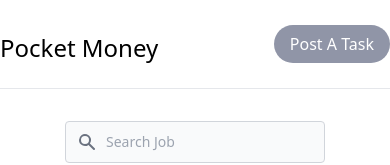
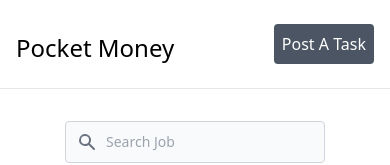
Before and after one commit to xenioushk/pocket-money-app, a React (Create React App) app: page /search-job in a window 390 px wide. Shown: the top 165 px of the page. Built offline with nearby package versions, Linux system fonts and the light colour scheme; no server answers.

Commit message:
- Added task price in home job list. - Hide job description in small screen.

```diff
--- a/src/components/Header.js
+++ b/src/components/Header.js
@@ -4,7 +4,7 @@ import { Link } from "react-router-dom"
 const Header = () => {
   return (
     <>
-      <nav className="relative container mx-auto mt-6 mb-6">
+      <nav className="relative container px-4 mx-auto mt-6 mb-6 md:px-0">
         <div className="flex items-center justify-between">
           <div className="pt-2">
             <Link to="/">
@@ -13,7 +13,7 @@ const Header = () => {
           </div>
 
           <div className="space-x-6 text-right md:flex">
-            <Link to="/add-job" className="px-4 py-2 text-white bg-darkGrayishBlue rounded-full hover:text-gray-800">
+            <Link to="/add-job" className="bg-gray-600 text-white text-underline-none p-2 block rounded hover:bg-gray-800 md:px-4 py-2 inline-block">
               Post A Task
             </Link>
           </div>
--- a/src/components/JobItem.js
+++ b/src/components/JobItem.js
@@ -3,16 +3,19 @@ import PropTypes from "prop-types"
 
 const JobItem = (props) => {
   return (
-    <div className="space-y-4 bg-white border-2 border-gray-500 mb-4 p-6" key={props.job.id}>
+    <div className="space-y-5 bg-white border-2 border-gray-500 mb-4 p-2 md:p-6" key={props.job.id}>
       <h2 className="text-2xl">{props.job.title}</h2>
-      <div dangerouslySetInnerHTML={{ __html: "<strong>Description: </strong>" + props.job.excerpt }} />
+      <div className={!props.single ? "hidden md:block" : "block"} dangerouslySetInnerHTML={{ __html: "<strong>Description: </strong>" + props.job.excerpt }} />
+      <p className="mb-6">
+        <strong>Price:</strong> &euro; {props.job.price}
+      </p>
       <p className="mb-6">
         <strong>Duration:</strong> {props.job.duration} hour(s)
       </p>
 
       {!props.single ? (
         <p className="mb-6">
-          <Link to={`/job/${props.job.id}`} className="bg-gray-600 text-white text-underline-none px-4 py-2 rounded hover:bg-gray-800">
+          <Link to={`/job/${props.job.id}`} className="bg-gray-600 text-white text-underline-none p-2 block rounded hover:bg-gray-800 md:px-4 py-2 inline-block">
             Are you interested in this task?
           </Link>
         </p>
@@ -21,9 +24,7 @@ const JobItem = (props) => {
           <p className="mb-6">
             <strong>Category:</strong> {props.job.category}
           </p>
-          <p className="mb-6">
-            <strong>Price:</strong> &euro; {props.job.price}
-          </p>
+
           <p className="mb-6">
             <strong>Post Date:</strong> {props.job.date}
           </p>
--- a/src/components/Jobs.js
+++ b/src/components/Jobs.js
@@ -49,7 +49,7 @@ const Jobs = () => {
   return (
     <>
       {isLoaded ? (
-        <div className="container mx-auto items-center">
+        <div className="container px-4 mx-auto items-center md:px-0">
           <div className="grid grid-cols-1 gap-y-4">
             {jobs.map((job, index) => (
               <JobItem key={index} job={job} single={false} />
```
